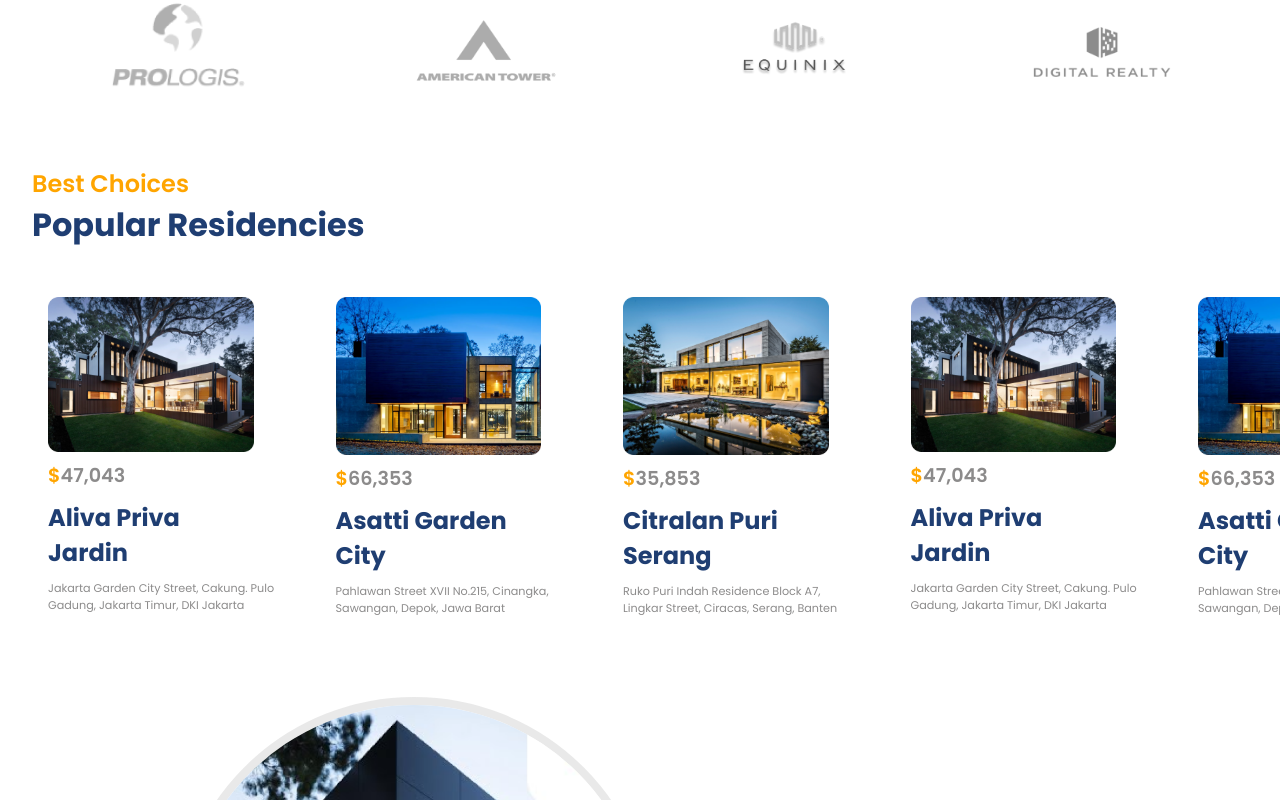
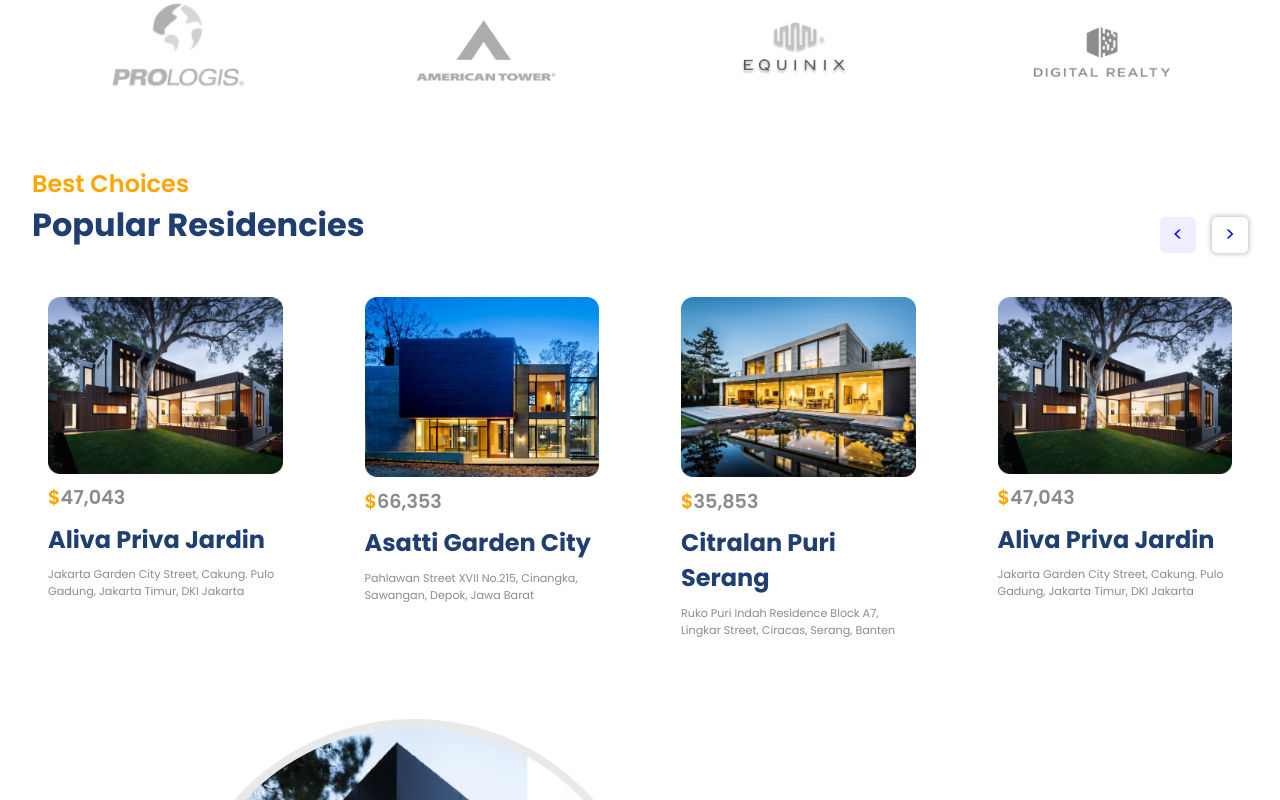
Before and after one commit to Keerikadan03/stayin, a React (Vite) app: page / in a window 1280 px wide. Shown: the part 760-1560 px from the top of the page. Built offline with nearby package versions, Linux system fonts and the light colour scheme.

Commit message:
removed bugs from main

```diff
--- a/src/components/Residencies.jsx
+++ b/src/components/Residencies.jsx
@@ -15,20 +15,20 @@ const Residencies = () => {
           <span className="primaryText">Popular Residencies</span>
         </div>
         <Swiper {...sliderSettings}>
-            {
-                data.map((card,i) => (
-                    <SwiperSlide key = {i}>
+        <SliderButtons />
+          {data.map((card, i) => (
+            <SwiperSlide key={i}>
               <div className="flexColStart r-card">
                 <img src={card.image} alt="home" />
                 <span className="secondaryText r-price">
-                                <span style={{color: "orange"}}>$</span><span>{card.price}</span>
+                  <span style={{ color: "orange" }}>$</span>
+                  <span>{card.price}</span>
                 </span>
                 <span className="primaryText">{card.name}</span>
                 <span className="secondaryText">{card.detail}</span>
               </div>
             </SwiperSlide>
-                ))
-            }
+          ))}
         </Swiper>
       </div>
     </section>
@@ -36,3 +36,13 @@ const Residencies = () => {
 };
 
 export default Residencies;
+
+const SliderButtons = () => {
+    const swiper = useSwiper();
+    return (
+      <div className="flexCenter r-buttons">
+        <button onClick={() => swiper.slidePrev()}>&lt;</button>
+        <button onClick={() => swiper.slideNext()}>&gt;</button>
+      </div>
+    )
+};
--- a/src/components/Value.jsx
+++ b/src/components/Value.jsx
@@ -7,7 +7,7 @@ import {
     AccordionItemPanel,
     AccordionItemState
 } from 'react-accessible-accordion'
-import {MdOutlineArrowDropdown} from 'react-icons/md'
+import {MdOutlineArrowDropDown} from 'react-icons/md'
 import '../styles/Value.css'
 
 const Value = () => {
@@ -25,7 +25,7 @@ const Value = () => {
                 <span className='orangeText'>Our Value</span>
                 <span className='primaryText'>Value We Give To You</span>
                 <span className='secondaryText'>We always ready to help by providing the best services for you.<br/>
-                We beleive a good blace to live can make your life better
+                We beleive a good place to live can make your life better
                 </span>
             </div>
         </div>
--- a/src/styles/Residencies.css
+++ b/src/styles/Residencies.css
@@ -1,3 +1,8 @@
+.r-container{
+    overflow: hidden;
+    position: relative;
+}
+
 .r-head{
     margin-bottom: 2rem;
 }
@@ -39,3 +44,29 @@
 .swiper-horizontal{
     overflow: visible;
 }
+
+.r-buttons{
+    position: absolute;
+    gap: 1rem;
+    top: -4rem;
+    right: 0;
+}
+
+.r-buttons button{
+    font-size: 1.2rem;
+    padding: 0.2rem 0.8rem;
+    color: blue;
+    border: none;
+    background-color: white;
+    border-radius: 5px;
+    cursor: pointer;
+
+}
+
+.r-buttons>:nth-child(1){
+    background-color: #eeeeff;
+}
+
+.r-buttons>:nth-child(2){
+    box-shadow: 0 0 5px 1px rgba(0,0,0,0.25);
+}
--- a/src/utils/common.js
+++ b/src/utils/common.js
@@ -3,19 +3,15 @@ export const sliderSettings = {
     spaceBetween : 50,
     breakpoints:{
         480:{
-            width: 480,
             slidesPerView : 1
         },
         600:{
-            width: 600,
             slidesPerView : 2
         },
         750:{
-            width: 700,
             slidesPerView : 3
         },
         1100:{
-            width: 1100,
             slidesPerView : 4
         }
     }
```
Lines whose indentation alone changed are shown as unchanged.
